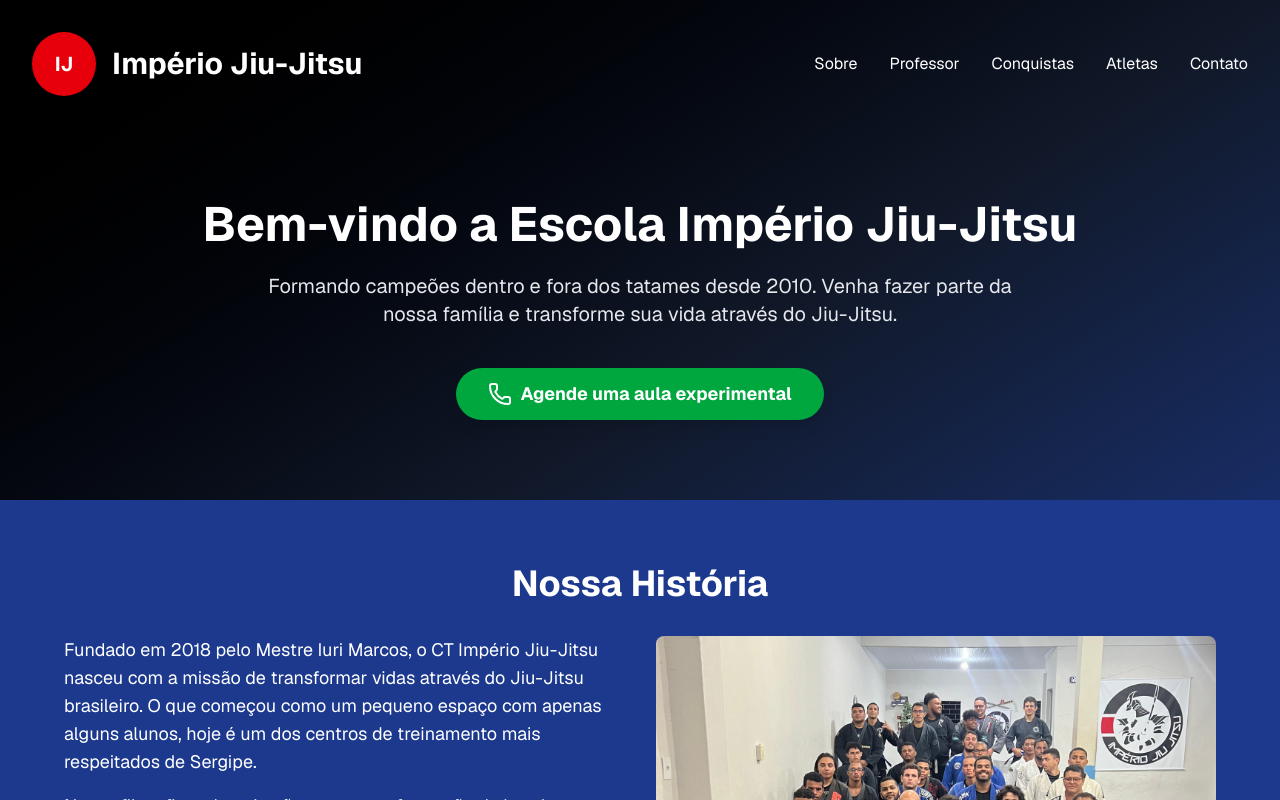
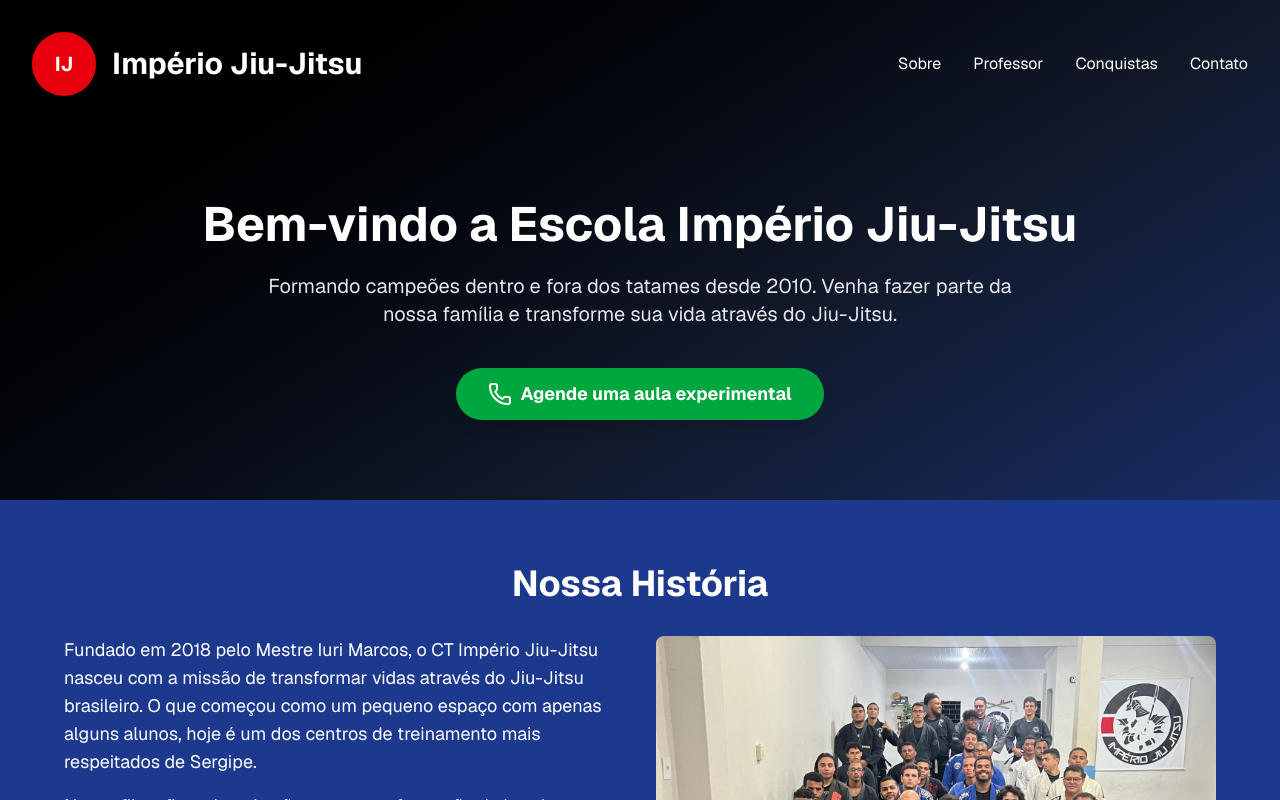
Before and after one commit to felpsouz/imperioBjj, a Next.js app: page / in a window 1280 px wide. Shown: the top 800 px of the page. Built offline with nearby package versions, Linux system fonts and the light colour scheme.

Commit message:
atualização navbar desktop
retirado o nome atleta apos remoção do carrossel

```diff
--- a/src/app/page.tsx
+++ b/src/app/page.tsx
@@ -29,7 +29,6 @@ const Header = ({ toggleMenu }: { toggleMenu: () => void }) => {
         <a href="#sobre" className="hover:text-blue-300 transition-colors">Sobre</a>
         <a href="#professor" className="hover:text-blue-300 transition-colors">Professor</a>
         <a href="#conquistas" className="hover:text-blue-300 transition-colors">Conquistas</a>
-        <a href="#atletas" className="hover:text-blue-300 transition-colors">Atletas</a>
         <a href="#contato" className="hover:text-blue-300 transition-colors">Contato</a>
       </nav>
       <button
```
